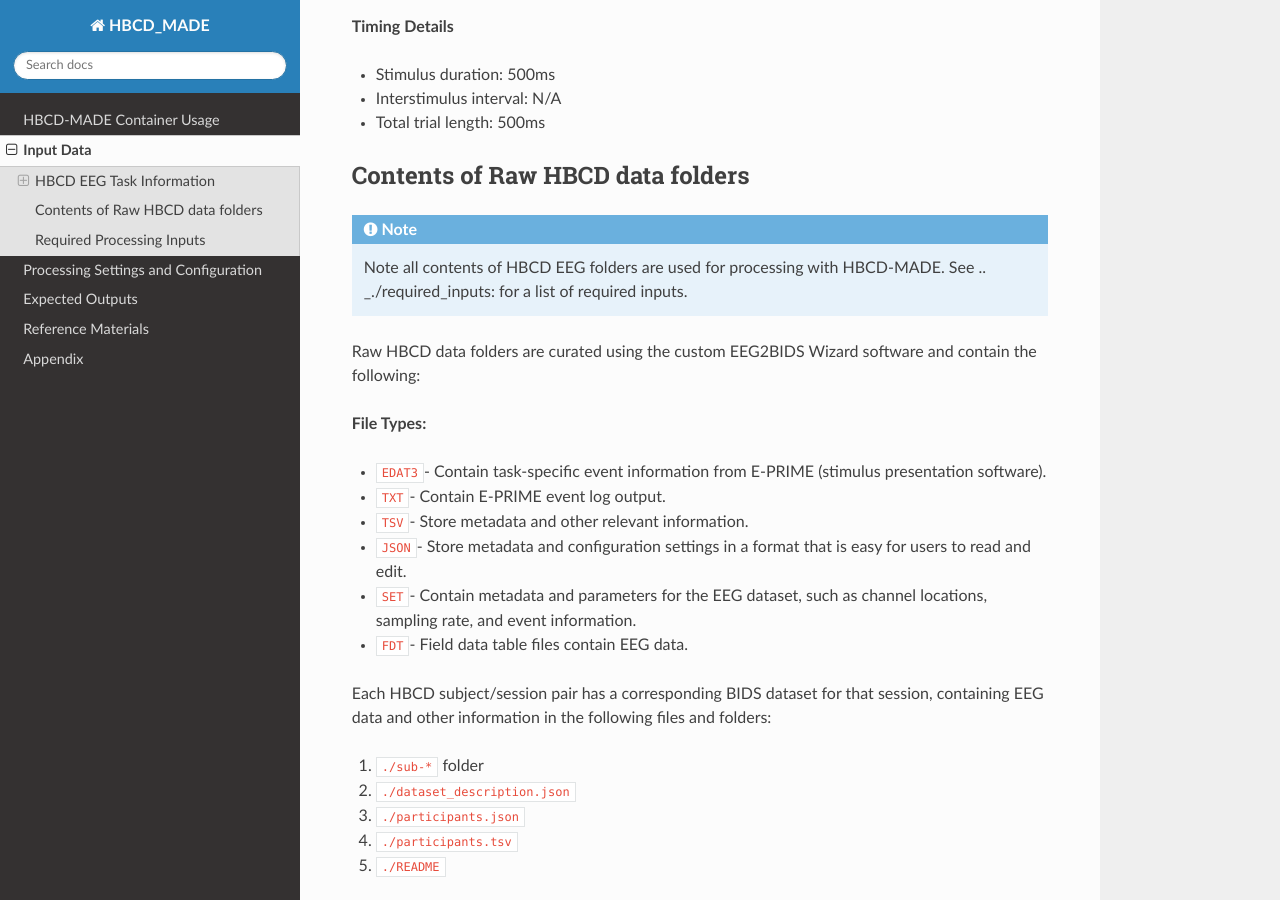
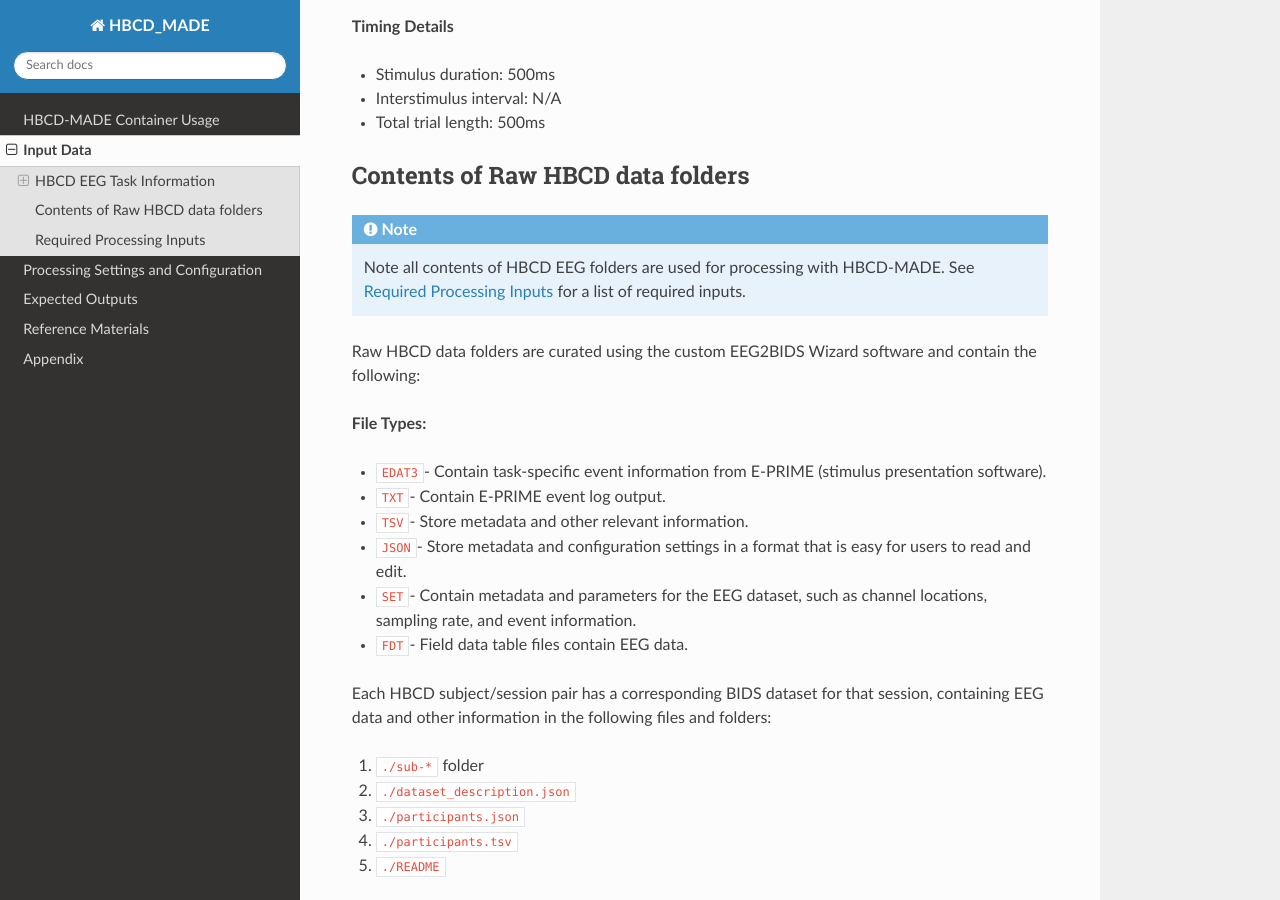
Before and after one commit to DCAN-Labs/HBCD-MADE, a Sphinx documentation site: the page built from docs/source/data_requirements.rst, in a window 1280 px wide and 900 px high, scrolled down 4743 px. Built offline with Sphinx 7.4.7 and the Read the Docs theme 3.1.0, drawn with Linux system fonts in a browser that asks for light colours; pages that are not in the unit, such as notebooks, are missing from menus.

Commit message:
Update data_requirements.rst

```diff
--- a/docs/source/data_requirements.rst
+++ b/docs/source/data_requirements.rst
@@ -164,7 +164,7 @@
 Contents of Raw HBCD data folders
 ----------------------------------
 
-.. note:: Note all contents of HBCD EEG folders are used for processing with HBCD-MADE. See .. _./required_inputs: for a list of required inputs.
+.. note:: Note all contents of HBCD EEG folders are used for processing with HBCD-MADE. See :ref:`Required Processing Inputs <./required_inputs>` for a list of required inputs.
 
 
 Raw HBCD data folders are curated using the custom EEG2BIDS Wizard software and contain the following:
```
